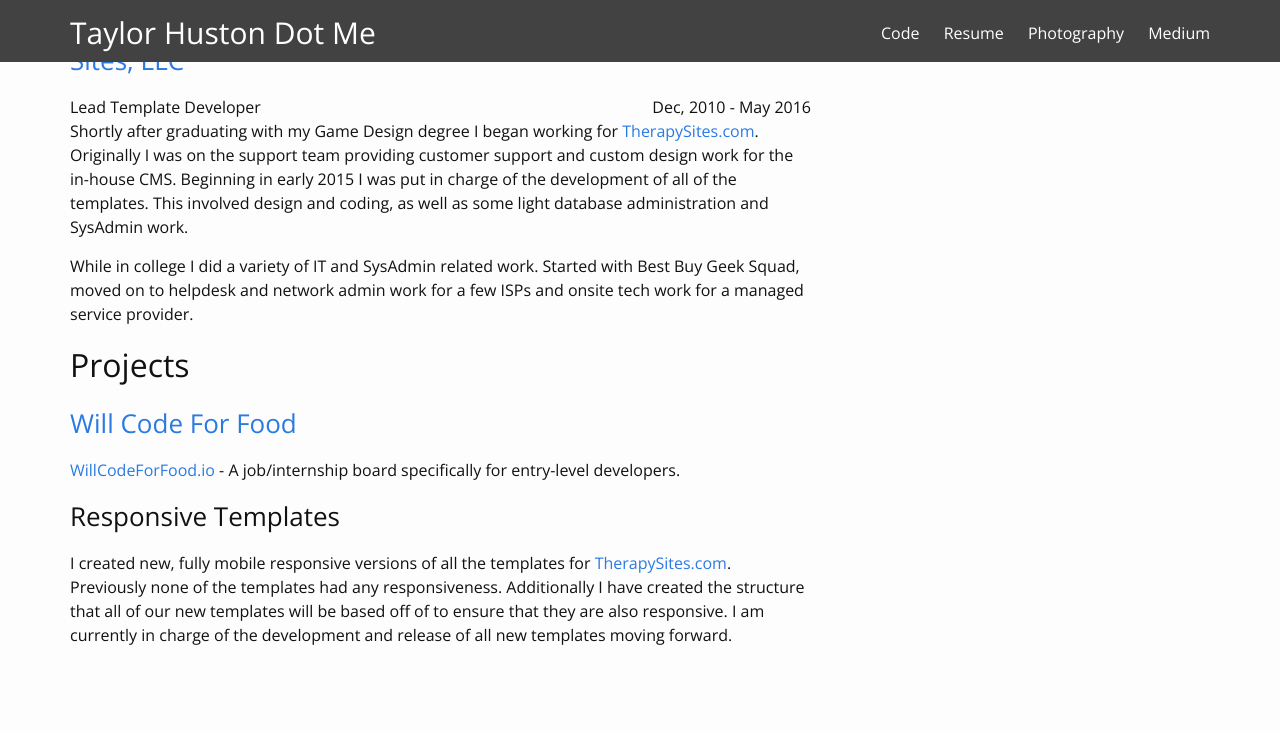
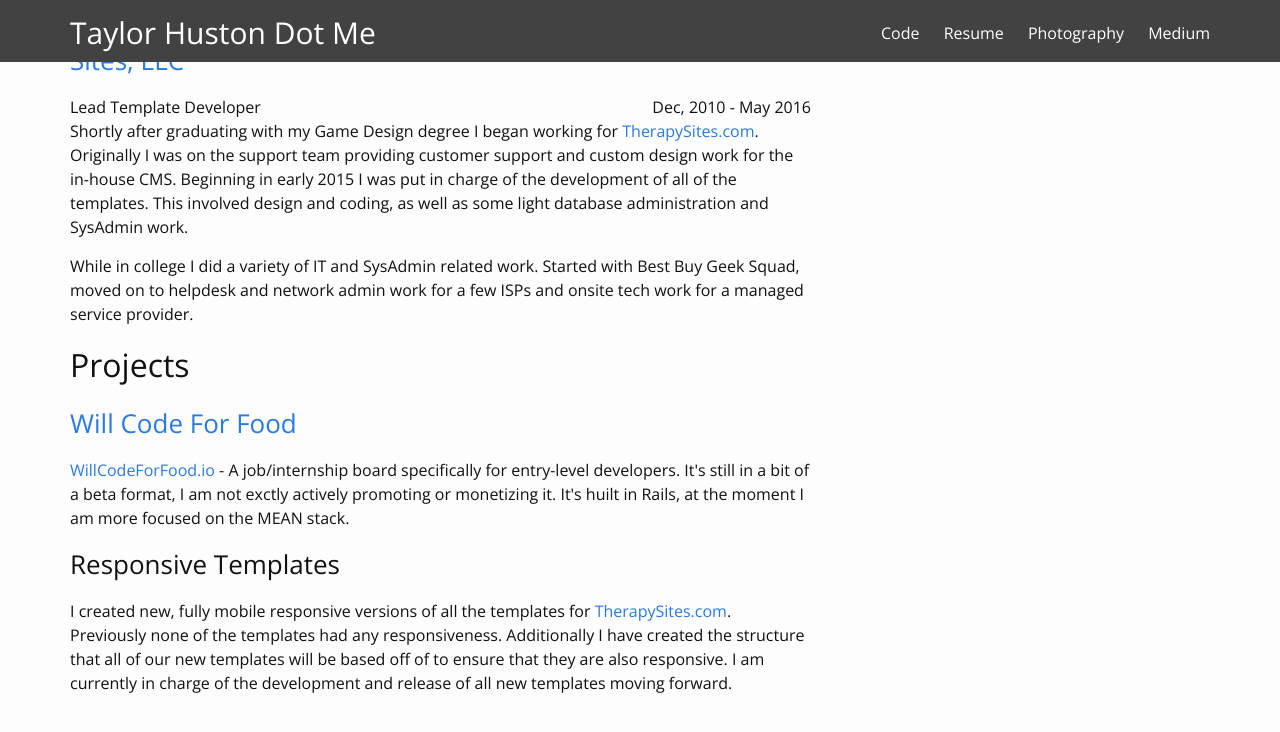
Before and after one commit to TaylorHuston/taylorhuston.github.io, a Jekyll site: the page built from resume.html, in a window 1280 px wide and 900 px high, scrolled down 1918 px, cut to the strip 0-748 px from the top of the window. Shown: the top 732 px of the strip. Built offline with Jekyll 4.4.1, drawn with Linux system fonts in a browser that asks for light colours; some web fonts are replaced.

Commit message:
Update Resume

```diff
--- a/resume.html
+++ b/resume.html
@@ -230,7 +230,7 @@ permalink: /resume/
 
   <h3><a href="http://willcodeforfood.io/" target="_blank">Will Code For Food</a></h3>
 
-  <p><a href="http://willcodeforfood.io/" target="_blank">WillCodeForFood.io</a> - A job/internship board specifically for entry-level developers.</p>
+  <p><a href="http://willcodeforfood.io/" target="_blank">WillCodeForFood.io</a> - A job/internship board specifically for entry-level developers. It's still in a bit of a beta format, I am not exctly actively promoting or monetizing it. It's huilt in Rails, at the moment I am more focused on the MEAN stack.</p>
 
   <h3>Responsive Templates</h3>
 
```
